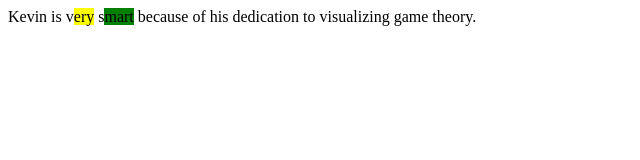
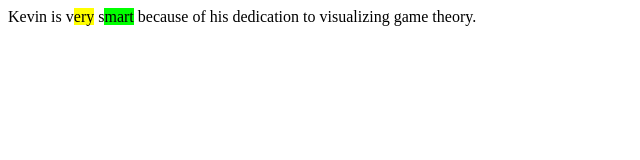
Before and after one commit to FrederickPu/Annotater, a React (Vite) app: page / in a window 1280 px wide. Shown: the top 160 px of the page, without its empty margins (0-640 px from the left). Built offline with nearby package versions, Linux system fonts and the light colour scheme.

Commit message:
changed segments colors to be rgb

```diff
--- a/src/App.jsx
+++ b/src/App.jsx
@@ -37,7 +37,12 @@ const App = () => {
   const [isContextMenuVisible, setContextMenuVisible] = useState(false);
   const contextMenuRef = useRef(null);
 
-  const [segments, setSegments] = useState([[0, 9, "white"], [10, 12, 'yellow'], [13, 14, "white"], [15, 18, 'green'], [19, 72, "white"]]);
+  const white = {red:255, green:255, blue:255}
+  const yellow = {red:255, green:255, blue:0}
+  const green = {red:0, green:255, blue: 0}
+
+
+  const [segments, setSegments] = useState([[0, 9, white], [10, 12, yellow], [13, 14, white], [15, 18, green], [19, 72, white]]);
   const [selection, setSelection] = useState({startPos: null, endPos:null})
 
   const handleContextMenu = (e) => {
--- a/src/components/Highlight.tsx
+++ b/src/components/Highlight.tsx
@@ -1,10 +1,10 @@
 import React from 'react';
 import { TextSelection } from 'react-pdf-selection/components/TextSelection';
 
-
-interface AppState {
-  content: string,
-  segments: [[number, number, string]] // disjoint segments (start, end, color)
+interface Color {
+    red: number;
+    green: number;
+    blue: number
 }
 
 // TODO:: make the selection indexing actually work
@@ -33,7 +33,7 @@ function Highlight({content, segments, onSelect}) {
         {
           segments.map((segment, i) => (
             <React.Fragment key={i}>
-              <mark key={i} id={i} style={{ backgroundColor: segment[2] }} onClick={() => console.log(segment[2])}>{content.slice(segment[0], segment[1] + 1)}</mark>
+              <mark key={i} id={i} style={{ backgroundColor: `rgb(${segment[2].red}, ${segment[2].green}, ${segment[2].blue})` }} onClick={() => console.log(segment[2])}>{content.slice(segment[0], segment[1] + 1)}</mark>
             </React.Fragment>
           ))
         }
```
